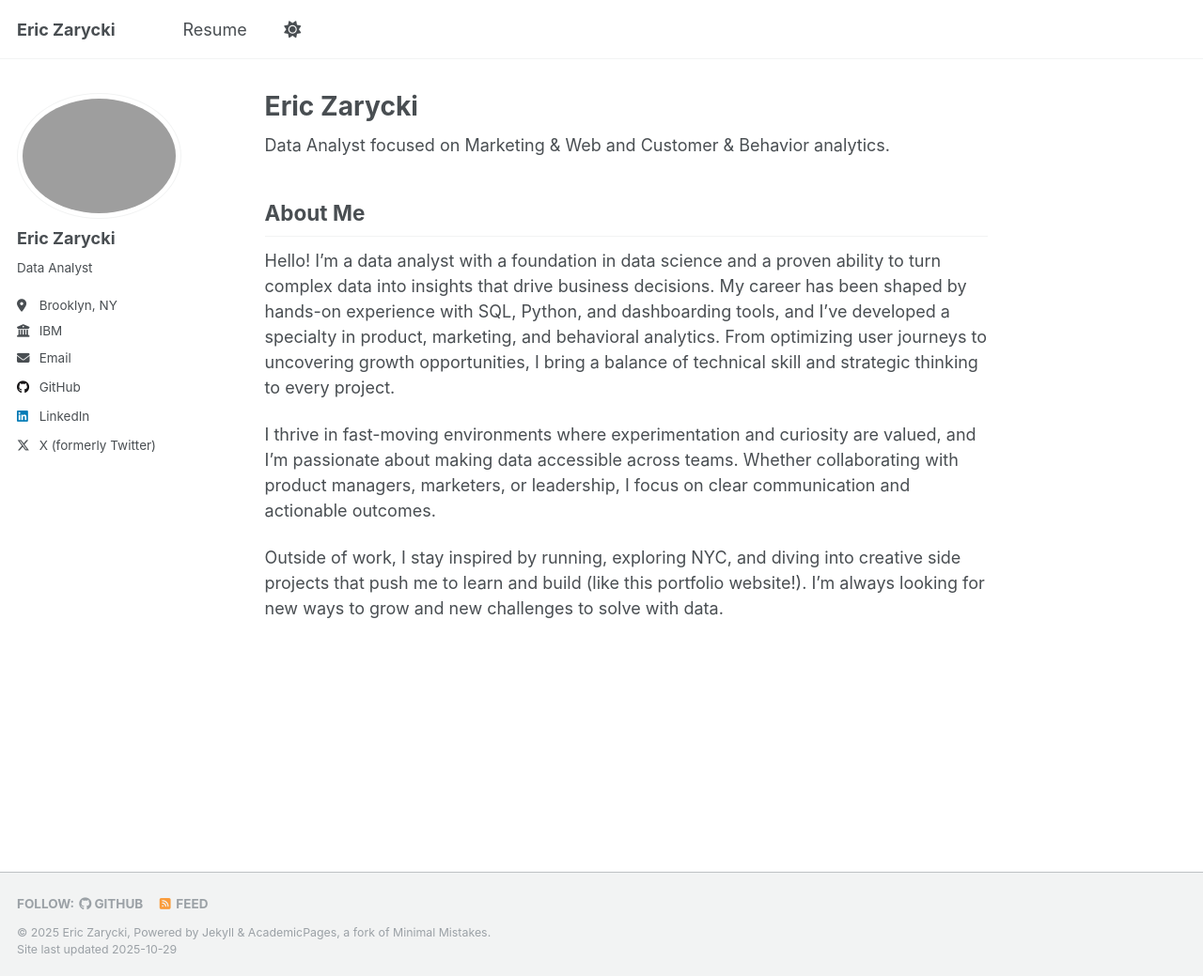
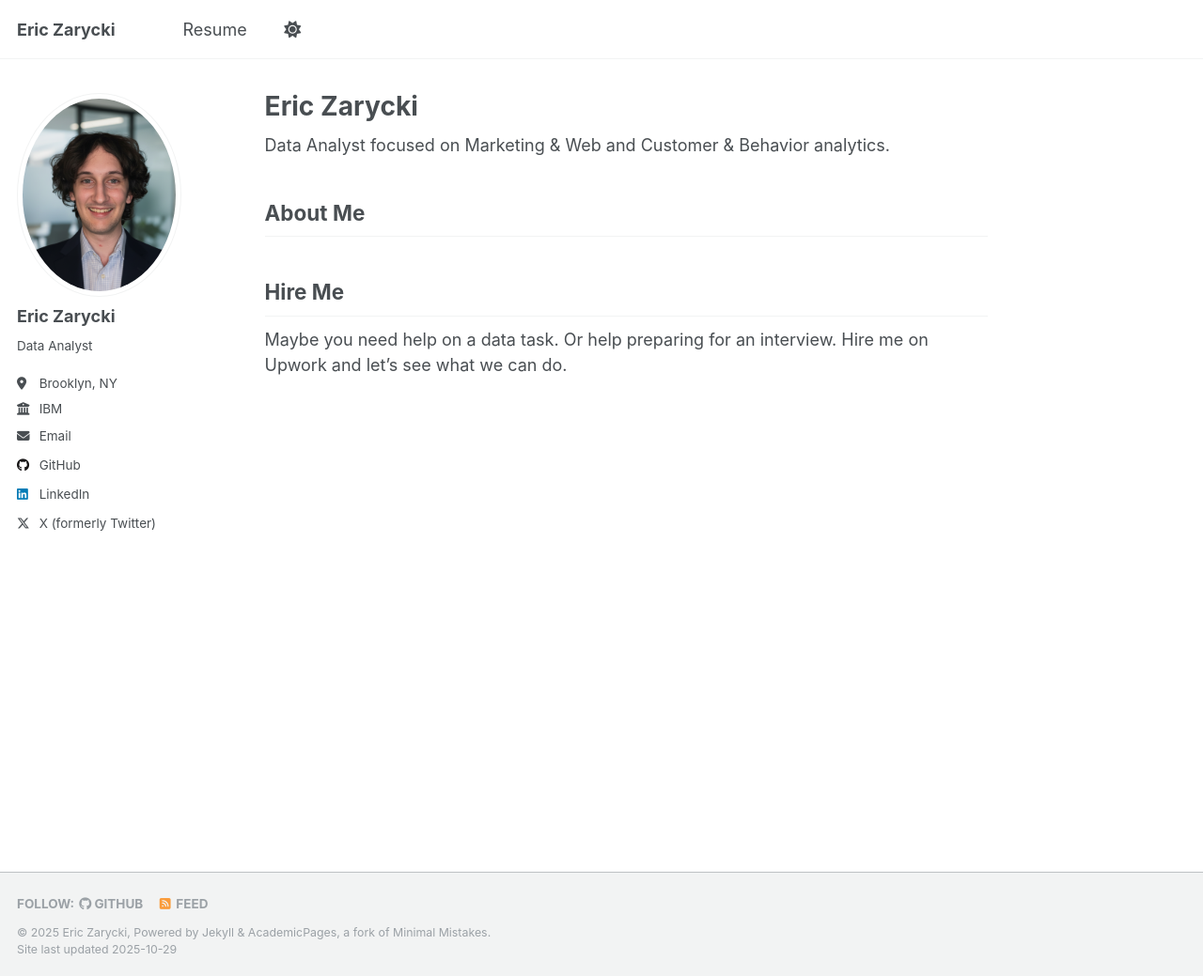
Before and after one commit to ericzarycki/ericzarycki.github.io, a Jekyll site: the page built from _pages/about.md, in a window 1280 px wide and 1039 px high. Shown: the whole window at 94% size. Built offline with Jekyll 4.4.1, drawn with Linux system fonts in a browser that asks for light colours.

Commit message:
plz work

```diff
--- a/_config.yml
+++ b/_config.yml
@@ -22,7 +22,7 @@ repository               : "ericzarycki/ericzarycki.github.io"
 #               Additional customization can be done by editing /_includes/author-profile.html
 author:
   # Biographic information
-  avatar           : "zarycki_headshot.png"
+  avatar           : "Eric_Zarycki_headshot.png"
   name             : "Eric Zarycki"
   pronouns         : # example: "she/her"
   bio              : "Data Analyst"
--- a/_pages/about.md
+++ b/_pages/about.md
@@ -13,8 +13,9 @@ Data Analyst focused on Marketing & Web and Customer & Behavior analytics.
 About Me
 -------------
 
-Hello! I’m a data analyst with a foundation in data science and a proven ability to turn complex data into insights that drive business decisions. My career has been shaped by hands-on experience with SQL, Python, and dashboarding tools, and I’ve developed a specialty in product, marketing, and behavioral analytics. From optimizing user journeys to uncovering growth opportunities, I bring a balance of technical skill and strategic thinking to every project.
 
-I thrive in fast-moving environments where experimentation and curiosity are valued, and I’m passionate about making data accessible across teams. Whether collaborating with product managers, marketers, or leadership, I focus on clear communication and actionable outcomes.
 
-Outside of work, I stay inspired by running, exploring NYC, and diving into creative side projects that push me to learn and build (like this portfolio website!). I’m always looking for new ways to grow and new challenges to solve with data.
+Hire Me
+--------------
+
+Maybe you need help on a data task. Or help preparing for an interview. Hire me on Upwork and let's see what we can do.
```
Also changed, not shown: images/Eric_Zarycki_headshot.png (added), 2 other files.
